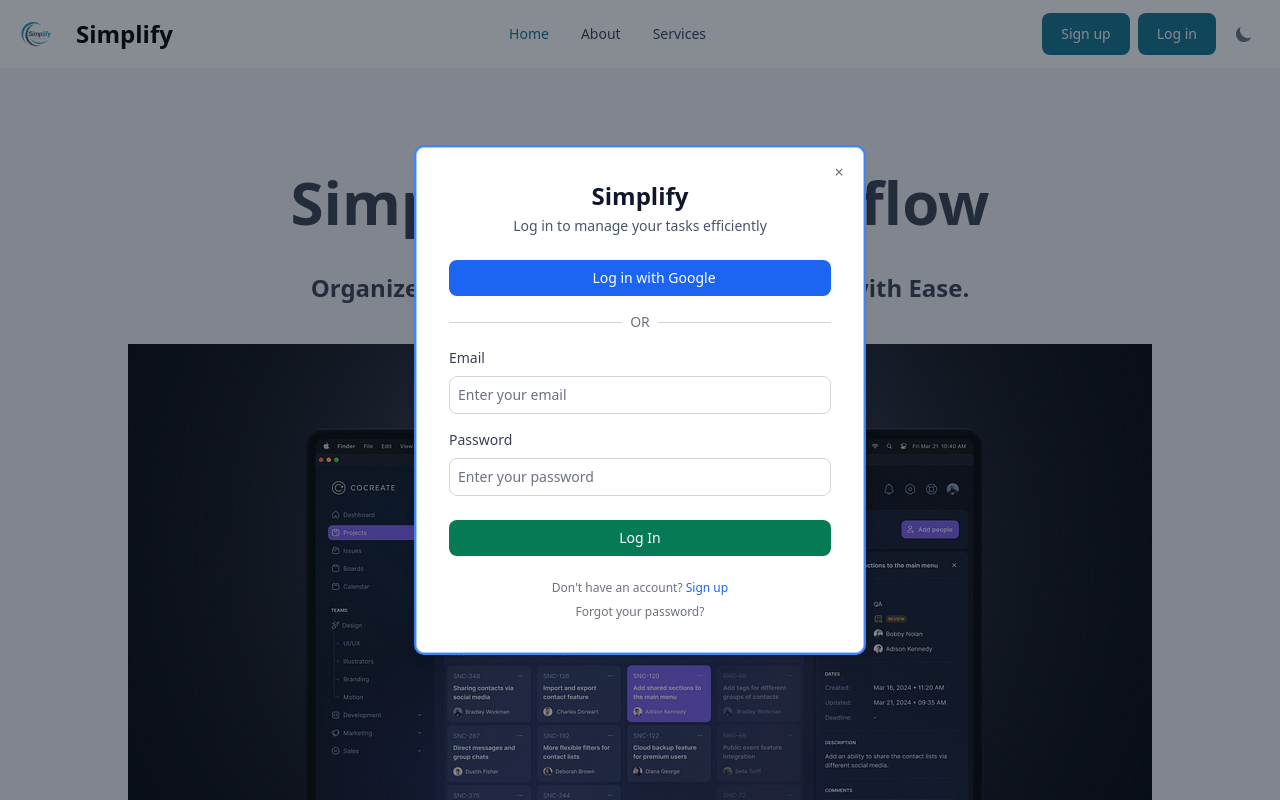
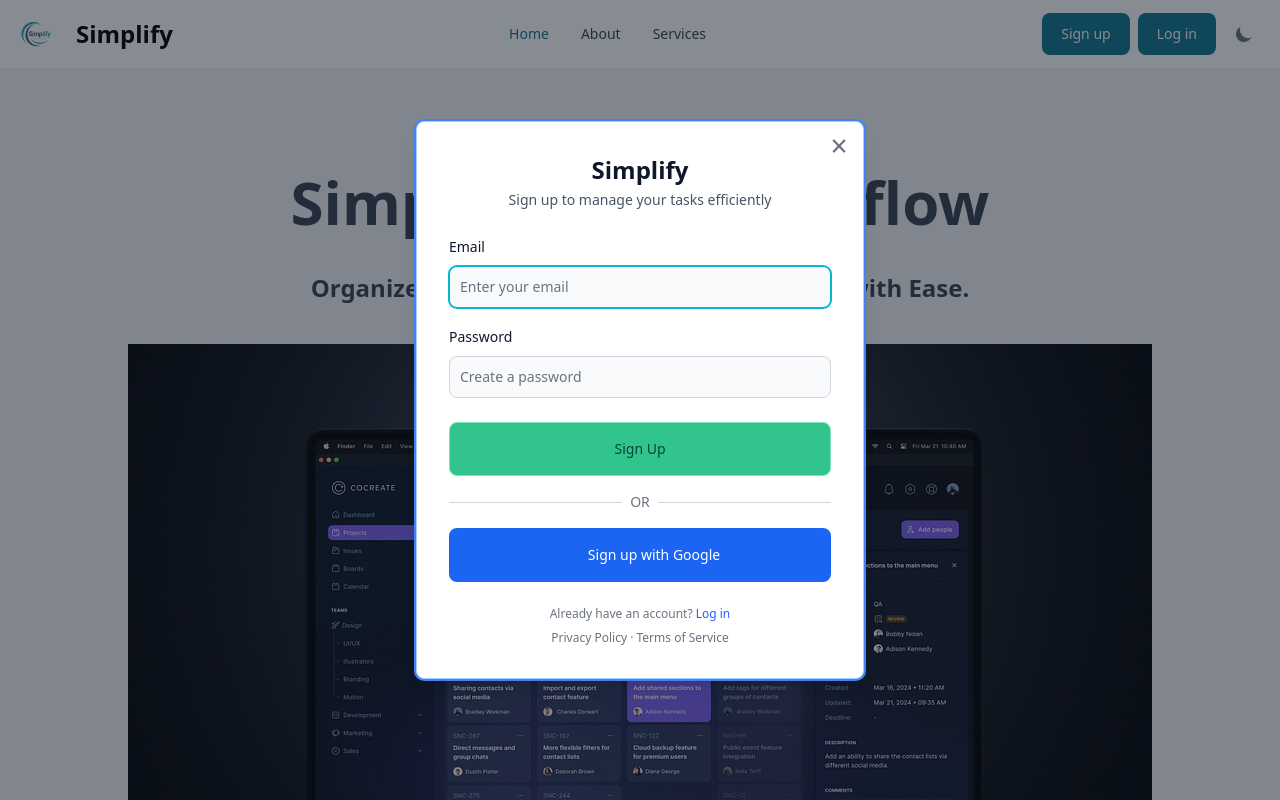
Before and after one commit to sheetalMehta7/Simplify-Frontend, a React (Vite) app: page / in a window 1280 px wide. Both pictures are taken after a click on the button "Sign up". Built offline with nearby package versions, Linux system fonts and the light colour scheme.

Commit message:
add yup and formik validation

```diff
--- a/package.json
+++ b/package.json
@@ -15,9 +15,11 @@
   },
   "dependencies": {
     "flowbite-react": "^0.8.0",
+    "formik": "^2.4.6",
     "react": "^18.2.0",
     "react-dom": "^18.2.0",
-    "react-router-dom": "^6.26.1"
+    "react-router-dom": "^6.26.1",
+    "yup": "^1.4.0"
   },
   "devDependencies": {
     "@jest/types": "^29.6.3",
--- a/src/components/LoginModal.tsx
+++ b/src/components/LoginModal.tsx
@@ -1,24 +1,46 @@
-import { FC } from 'react'
+import { FC, useState } from 'react'
+import { useFormik } from 'formik'
+import * as Yup from 'yup'
+import { Label, TextInput, Button } from 'flowbite-react'
+import { useNavigate } from 'react-router-dom'
 
-interface SignUpModalProps {
+interface LoginModalProps {
   onClose: () => void
 }
 
-const SignUpModal: FC<SignUpModalProps> = ({ onClose }) => {
-  const handleOverlayClick = (
-    e: React.MouseEvent<HTMLDivElement, MouseEvent>,
-  ) => {
-    // Close the modal only if the click is on the overlay (not inside the modal content)
-    if (e.target === e.currentTarget) {
-      onClose()
-    }
+const LoginModal: FC<LoginModalProps> = ({ onClose }) => {
+  const [touched, setTouched] = useState<{ [key: string]: boolean }>({})
+  const navigate = useNavigate()
+
+  const validationSchema = Yup.object({
+    email: Yup.string()
+      .email('Invalid email address')
+      .required('Email is required'),
+    password: Yup.string().required('Password is required'),
+  })
+
+  const formik = useFormik({
+    initialValues: {
+      email: '',
+      password: '',
+    },
+    validationSchema,
+    onSubmit: (values) => {
+      console.log(values)
+      navigate('/dashboard')
+    },
+  })
+
+  const handleSubmit = () => {
+    formik.handleSubmit()
+    setTouched({
+      email: true,
+      password: true,
+    })
   }
 
   return (
-    <div
-      className="fixed inset-0 flex items-center justify-center z-50 animate-modal"
-      onClick={handleOverlayClick}
-    >
+    <div className="fixed inset-0 flex items-center justify-center z-50 animate-modal">
       <div className="relative w-full max-w-md p-8 mx-auto bg-white dark:bg-gray-800 rounded-lg shadow-lg border border-blue-300 ring-2 ring-blue-500">
         {/* Logo and Description */}
         <div className="mb-6 text-center">
@@ -26,48 +48,70 @@ const SignUpModal: FC<SignUpModalProps> = ({ onClose }) => {
             Simplify
           </h1>
           <p className="mt-1 text-slate-600 dark:text-slate-400 text-sm">
-            Sign up to manage your tasks efficiently
+            Log in to manage your tasks efficiently
           </p>
         </div>
 
-        {/* Traditional Sign Up Form */}
-        <form>
+        {/* Form */}
+        <form onSubmit={formik.handleSubmit}>
           <div className="mb-4">
-            <label
-              className="mb-2 block font-medium text-gray-700 dark:text-gray-300 text-sm"
-              htmlFor="email"
-            >
-              Email
-            </label>
-            <input
-              className="w-full rounded-lg border border-gray-300 p-2 text-sm focus:border-blue-500 focus:outline-none dark:bg-gray-700 dark:border-gray-600 dark:text-white"
+            <div className="mb-2 block">
+              <Label
+                htmlFor="email"
+                className="text-slate-900 dark:text-white"
+                color={
+                  formik.errors.email && touched.email ? 'failure' : undefined
+                }
+                value="Email"
+              />
+            </div>
+            <TextInput
+              id="email"
               type="email"
-              id="email"
               placeholder="Enter your email"
               required
+              {...formik.getFieldProps('email')}
+              color={formik.errors.email && touched.email ? 'failure' : 'gray'}
             />
+            {formik.errors.email && touched.email ? (
+              <p className="text-sm text-red-500">{formik.errors.email}</p>
+            ) : null}
           </div>
           <div className="mb-6">
-            <label
-              className="mb-2 block font-medium text-gray-700 dark:text-gray-300 text-sm"
-              htmlFor="password"
-            >
-              Password
-            </label>
-            <input
-              className="w-full rounded-lg border border-gray-300 p-2 text-sm focus:border-blue-500 focus:outline-none dark:bg-gray-700 dark:border-gray-600 dark:text-white"
+            <div className="mb-2 block">
+              <Label
+                htmlFor="password"
+                className="text-slate-900 dark:text-white"
+                color={
+                  formik.errors.password && touched.password
+                    ? 'failure'
+                    : undefined
+                }
+                value="Password"
+              />
+            </div>
+            <TextInput
+              id="password"
               type="password"
-              id="password"
-              placeholder="Create a password"
+              placeholder="Enter your password"
               required
+              {...formik.getFieldProps('password')}
+              color={
+                formik.errors.password && touched.password ? 'failure' : 'gray'
+              }
             />
+            {formik.errors.password && touched.password ? (
+              <p className="text-sm text-red-500">{formik.errors.password}</p>
+            ) : null}
           </div>
-          <button
-            className="w-full rounded-lg bg-green-600 py-2 text-white transition hover:bg-green-700 text-sm"
-            type="submit"
+          <Button
+            type="button"
+            color="green"
+            className="w-full py-2 dark:text-white bg-green-400 hover:bg-green-700"
+            onClick={handleSubmit}
           >
-            Sign Up
-          </button>
+            Log In
+          </Button>
         </form>
 
         {/* OR Divider */}
@@ -79,23 +123,23 @@ const SignUpModal: FC<SignUpModalProps> = ({ onClose }) => {
           <div className="h-px flex-grow bg-gray-300 dark:bg-gray-700"></div>
         </div>
 
-        {/* Google Sign Up */}
-        <button className="mb-4 flex w-full items-center justify-center rounded-lg bg-blue-600 py-2 text-white transition hover:bg-blue-700 text-sm">
+        {/* Google Login */}
+        <Button className="mb-4 flex w-full items-center justify-center rounded-lg bg-blue-600 py-2 text-white transition hover:bg-blue-700 text-sm">
           <svg className="mr-2 h-5 w-5" viewBox="0 0 48 48">
             {/* SVG paths */}
           </svg>
-          Sign up with Google
-        </button>
+          Log in with Google
+        </Button>
 
         {/* Footer Links */}
         <div className="mt-6 text-center text-xs text-gray-500 dark:text-gray-400">
           <p>
-            Already have an account?{' '}
+            Don't have an account?{' '}
             <a
               className="text-blue-600 hover:underline dark:text-blue-500"
               onClick={onClose}
             >
-              Log in
+              Sign up
             </a>
           </p>
           <p className="mt-2">
@@ -118,7 +162,7 @@ const SignUpModal: FC<SignUpModalProps> = ({ onClose }) => {
         {/* Close Button */}
         <button
           onClick={onClose}
-          className="absolute top-2 right-2 text-gray-500 hover:text-gray-700 dark:text-gray-400 dark:hover:text-gray-300 w-8 h-8 flex items-center justify-center rounded-full"
+          className="absolute text-3xl top-2 right-2 text-gray-500 hover:text-gray-700 dark:text-gray-400 dark:hover:text-gray-300 w-8 h-8 flex items-center justify-center rounded-full"
         >
           &times;
         </button>
@@ -127,4 +171,4 @@ const SignUpModal: FC<SignUpModalProps> = ({ onClose }) => {
   )
 }
 
-export default SignUpModal
+export default LoginModal
--- a/src/components/SignupModal.tsx
+++ b/src/components/SignupModal.tsx
@@ -1,24 +1,48 @@
-import { FC } from 'react'
+import { FC, useState } from 'react'
+import { useFormik } from 'formik'
+import * as Yup from 'yup'
+import { Label, TextInput, Button } from 'flowbite-react'
+import { useNavigate } from 'react-router-dom'
 
-interface LoginModalProps {
+interface SignUpModalProps {
   onClose: () => void
 }
 
-const LoginModal: FC<LoginModalProps> = ({ onClose }) => {
-  const handleOverlayClick = (
-    e: React.MouseEvent<HTMLDivElement, MouseEvent>,
-  ) => {
-    // Close the modal only if the click is on the overlay (not inside the modal content)
-    if (e.target === e.currentTarget) {
-      onClose()
-    }
+const SignUpModal: FC<SignUpModalProps> = ({ onClose }) => {
+  const [touched, setTouched] = useState<{ [key: string]: boolean }>({})
+  const navigate = useNavigate()
+
+  const validationSchema = Yup.object({
+    email: Yup.string()
+      .email('Invalid email address')
+      .required('Email is required'),
+    password: Yup.string()
+      .min(6, 'Password must be at least 6 characters')
+      .required('Password is required'),
+  })
+
+  const formik = useFormik({
+    initialValues: {
+      email: '',
+      password: '',
+    },
+    validationSchema,
+    onSubmit: (values) => {
+      console.log(values)
+      navigate('/dashboard')
+    },
+  })
+
+  const handleSubmit = () => {
+    formik.handleSubmit()
+    setTouched({
+      email: true,
+      password: true,
+    })
   }
 
   return (
-    <div
-      className="fixed inset-0 flex items-center justify-center z-50 animate-modal"
-      onClick={handleOverlayClick}
-    >
+    <div className="fixed inset-0 flex items-center justify-center z-50 animate-modal">
       <div className="relative w-full max-w-md p-8 mx-auto bg-white dark:bg-gray-800 rounded-lg shadow-lg border border-blue-300 ring-2 ring-blue-500">
         {/* Logo and Description */}
         <div className="mb-6 text-center">
@@ -26,17 +50,71 @@ const LoginModal: FC<LoginModalProps> = ({ onClose }) => {
             Simplify
           </h1>
           <p className="mt-1 text-slate-600 dark:text-slate-400 text-sm">
-            Log in to manage your tasks efficiently
+            Sign up to manage your tasks efficiently
           </p>
         </div>
 
-        {/* Google Login */}
-        <button className="mb-4 flex w-full items-center justify-center rounded-lg bg-blue-600 py-2 text-white transition hover:bg-blue-700 text-sm">
-          <svg className="mr-2 h-5 w-5" viewBox="0 0 48 48">
-            {/* SVG paths */}
-          </svg>
-          Log in with Google
-        </button>
+        {/* Form */}
+        <form onSubmit={formik.handleSubmit}>
+          <div className="mb-4">
+            <div className="mb-2 block">
+              <Label
+                htmlFor="email"
+                className="text-slate-900 dark:text-white"
+                color={
+                  formik.errors.email && touched.email ? 'failure' : undefined
+                }
+                value="Email"
+              />
+            </div>
+            <TextInput
+              id="email"
+              type="email"
+              placeholder="Enter your email"
+              required
+              {...formik.getFieldProps('email')}
+              color={formik.errors.email && touched.email ? 'failure' : 'gray'}
+            />
+            {formik.errors.email && touched.email ? (
+              <p className="text-sm text-red-500">{formik.errors.email}</p>
+            ) : null}
+          </div>
+          <div className="mb-6">
+            <div className="mb-2 block">
+              <Label
+                htmlFor="password"
+                className="text-slate-900 dark:text-white"
+                color={
+                  formik.errors.password && touched.password
+                    ? 'failure'
+                    : undefined
+                }
+                value="Password"
+              />
+            </div>
+            <TextInput
+              id="password"
+              type="password"
+              placeholder="Create a password"
+              required
+              {...formik.getFieldProps('password')}
+              color={
+                formik.errors.password && touched.password ? 'failure' : 'gray'
+              }
+            />
+            {formik.errors.password && touched.password ? (
+              <p className="text-sm text-red-500">{formik.errors.password}</p>
+            ) : null}
+          </div>
+          <Button
+            type="button"
+            color="green"
+            className="w-full py-2 dark:text-white bg-green-400 hover:bg-green-700"
+            onClick={handleSubmit}
+          >
+            Sign Up
+          </Button>
+        </form>
 
         {/* OR Divider */}
         <div className="my-4 flex items-center">
@@ -47,63 +125,38 @@ const LoginModal: FC<LoginModalProps> = ({ onClose }) => {
           <div className="h-px flex-grow bg-gray-300 dark:bg-gray-700"></div>
         </div>
 
-        {/* Traditional Login Form */}
-        <form>
-          <div className="mb-4">
-            <label
-              className="mb-2 block font-medium text-gray-700 dark:text-gray-300 text-sm"
-              htmlFor="email"
-            >
-              Email
-            </label>
-            <input
-              className="w-full rounded-lg border border-gray-300 p-2 text-sm focus:border-blue-500 focus:outline-none dark:bg-gray-700 dark:border-gray-600 dark:text-white"
-              type="email"
-              id="email"
-              placeholder="Enter your email"
-              required
-            />
-          </div>
-          <div className="mb-6">
-            <label
-              className="mb-2 block font-medium text-gray-700 dark:text-gray-300 text-sm"
-              htmlFor="password"
-            >
-              Password
-            </label>
-            <input
-              className="w-full rounded-lg border border-gray-300 p-2 text-sm focus:border-blue-500 focus:outline-none dark:bg-gray-700 dark:border-gray-600 dark:text-white"
-              type="password"
-              id="password"
-              placeholder="Enter your password"
-              required
-            />
-          </div>
-          <button
-            className="w-full rounded-lg bg-green-600 py-2 text-white transition hover:bg-green-700 text-sm"
-            type="submit"
-          >
-            Log In
-          </button>
-        </form>
+        {/* Google Sign Up */}
+        <Button className="mb-4 flex w-full items-center justify-center rounded-lg bg-blue-600 py-2 text-white transition hover:bg-blue-700 text-sm">
+          <svg className="mr-2 h-5 w-5" viewBox="0 0 48 48">
+            {/* SVG paths */}
+          </svg>
+          Sign up with Google
+        </Button>
 
         {/* Footer Links */}
         <div className="mt-6 text-center text-xs text-gray-500 dark:text-gray-400">
           <p>
-            Don't have an account?{' '}
+            Already have an account?{' '}
             <a
               className="text-blue-600 hover:underline dark:text-blue-500"
               onClick={onClose}
             >
-              Sign up
+              Log in
             </a>
           </p>
           <p className="mt-2">
             <a
               className="text-gray-500 hover:underline dark:text-gray-400"
-              href="/forgot-password"
+              href="/"
             >
-              Forgot your password?
+              Privacy Policy
+            </a>{' '}
+            &middot;{' '}
+            <a
+              className="text-gray-500 hover:underline dark:text-gray-400"
+              href="/"
+            >
+              Terms of Service
             </a>
           </p>
         </div>
@@ -111,7 +164,7 @@ const LoginModal: FC<LoginModalProps> = ({ onClose }) => {
         {/* Close Button */}
         <button
           onClick={onClose}
-          className="absolute top-2 right-2 text-gray-500 hover:text-gray-700 dark:text-gray-400 dark:hover:text-gray-300 w-8 h-8 flex items-center justify-center rounded-full"
+          className="absolute text-3xl top-2 right-2 text-gray-500 hover:text-gray-700 dark:text-gray-400 dark:hover:text-gray-300 w-8 h-8 flex items-center justify-center rounded-full"
         >
           &times;
         </button>
@@ -120,4 +173,4 @@ const LoginModal: FC<LoginModalProps> = ({ onClose }) => {
   )
 }
 
-export default LoginModal
+export default SignUpModal
```
Also changed, not shown: 1 other file (tests, documents, lock files or other folders).
